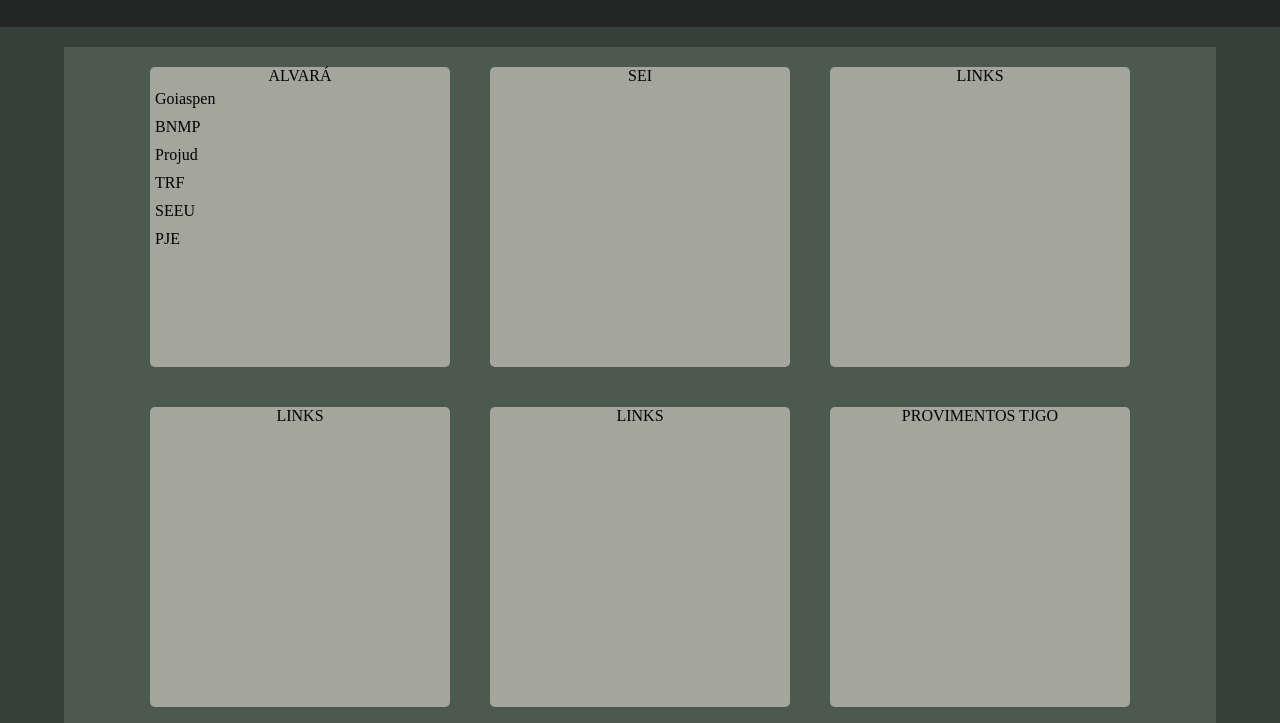
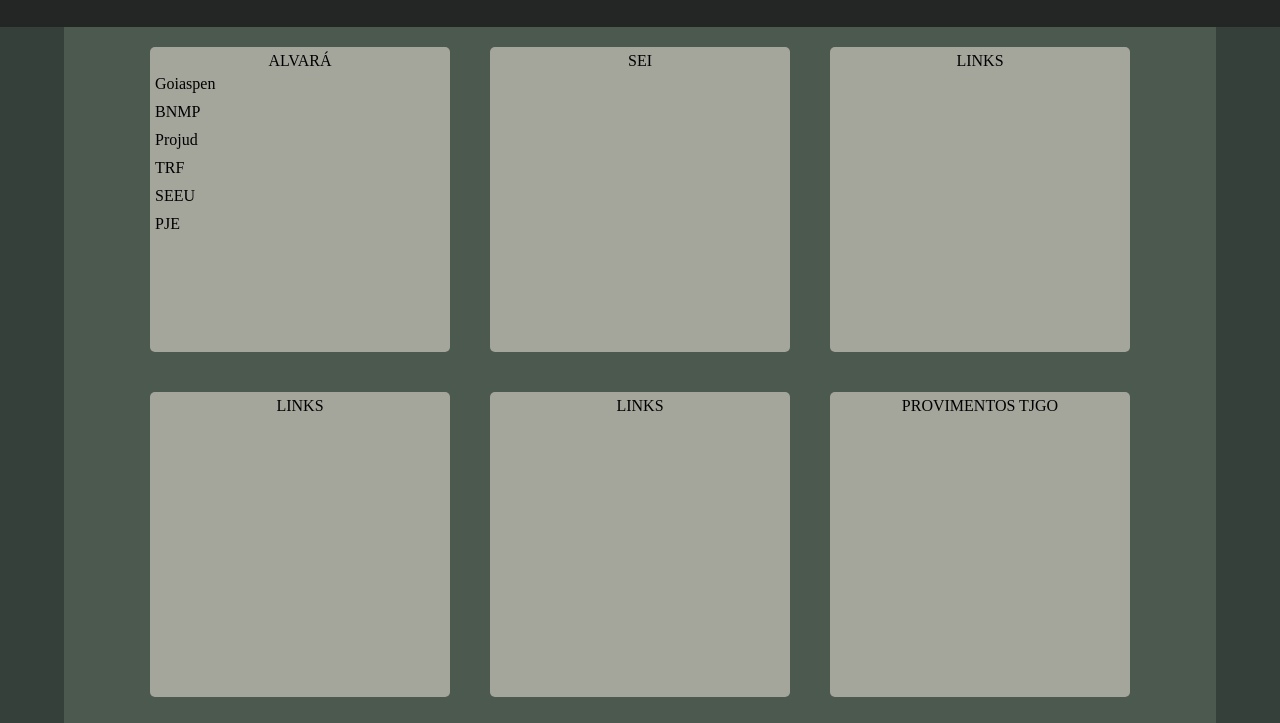
Before and after one commit to Alvarocqno/Cartorio-Central, a plain HTML site: page index.html in a window 1280 px wide. Shown: the part 77-800 px from the top of the page. Drawn offline with Linux system fonts and the light colour scheme.

Commit message:
atualização

```diff
--- a/style.css
+++ b/style.css
@@ -36,7 +36,8 @@
     display: flex;
     background-color: var(--cor2);
     width: 90%;
-    margin: 20px auto; /* Adicione uma margem para espaçamento */
+    margin-top: 0;
+    margin: 0px auto 20px auto; /* Adicione uma margem para espaçamento */
     border-radius: 0 0 5px 5px;
     text-align: center;
     padding-bottom: 20px; /* Adicione um espaçamento inferior */
@@ -68,13 +69,12 @@
 
 
 .box {
-    /* display: inline-block; */
     background-color: var(--cor1);
     width: 300px;
     height: 300px;
     margin: 20px;
+    padding-top: 5px;
     float: left;
-    /* text-align: center; */
     list-style-type: none;
     border-radius: 5px;
 }
```
